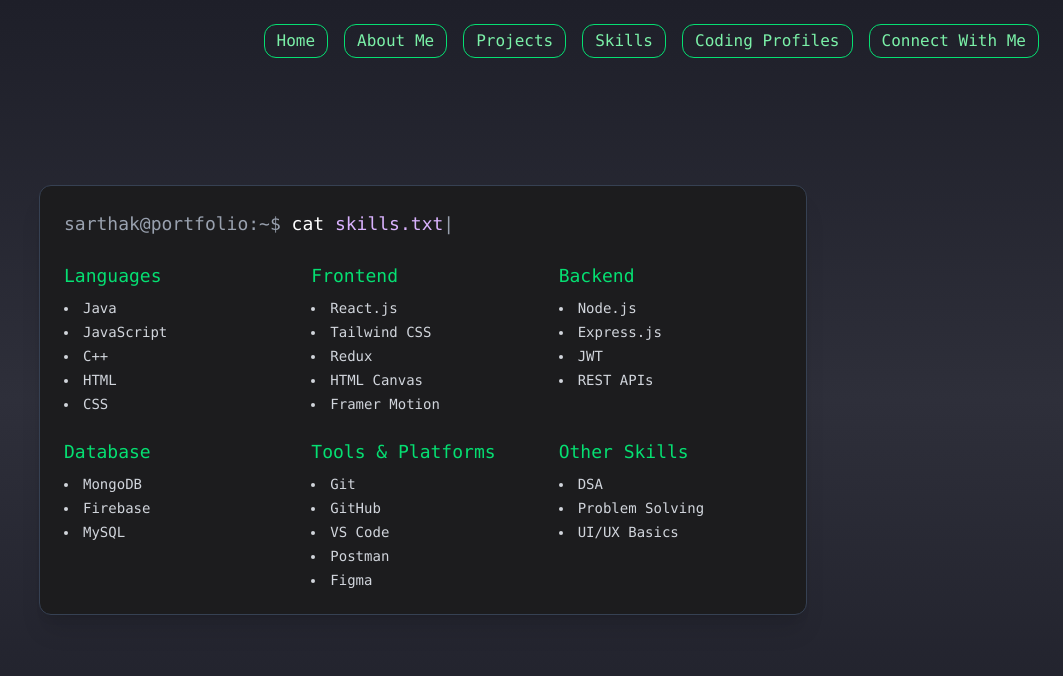
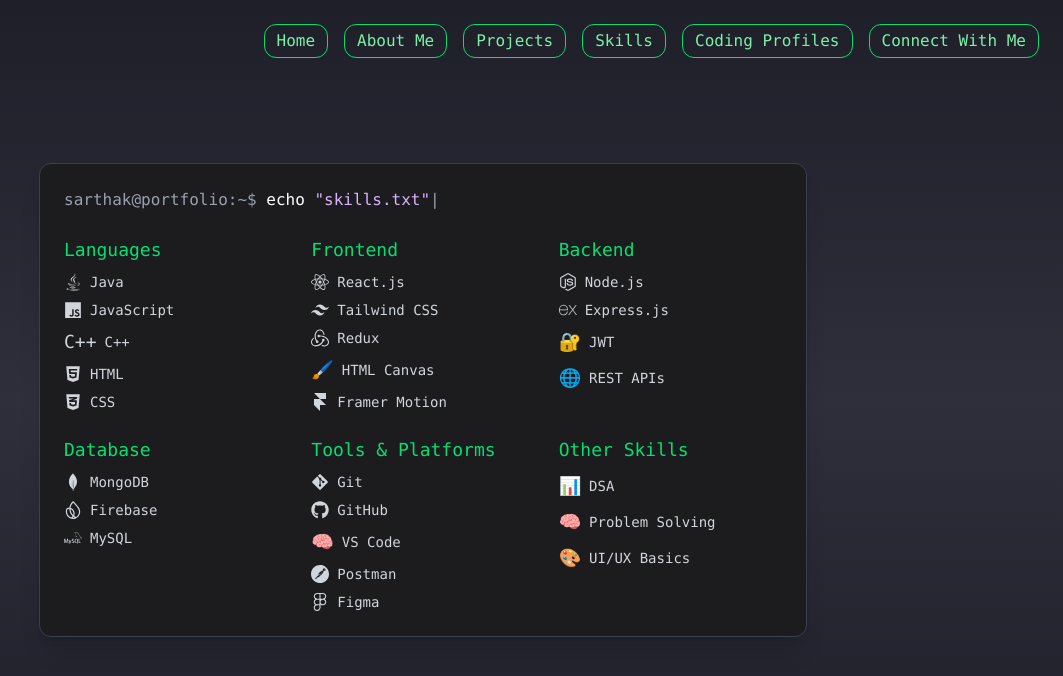
Before and after one commit to OceanicCoder09/portfolio-terminal, a React (Vite) app: page /skills in a window 1280 px wide. Shown: the top 676 px of the page, without its empty margins (217-1280 px from the left). Built offline with nearby package versions, Linux system fonts and the light colour scheme.

Commit message:
Add new code or feature description

```diff
--- a/src/pages/Project.jsx
+++ b/src/pages/Project.jsx
@@ -8,13 +8,13 @@
     title: "ArogyaSathi",
     description: "A modern medical web portal with symptom checking, telemedicine, and AI predictions.",
     tech: ["React", "Node.js", "MongoDB", "JWT", "Tailwind"],
-    link: "https://github.com/sarthak/ArogyaSathi"
+    github: "https://github.com/sarthak/ArogyaSathi"
   },
   {
     title: "Brainly",
     description: "MERN-based web app to save and manage links from social platforms.",
     tech: ["MongoDB", "Express", "React", "Node.js", "JWT", "Tailwind"],
-    link: "https://brainly-frontend-topaz.vercel.app/"
+    demo: "https://brainly-frontend-topaz.vercel.app/"
   },
   {
     title: "Portfolio v1",
@@ -26,38 +26,34 @@
 ];
 
 function Projects() {
-  const [activeTab, setActiveTab] = useState('projects');
+  const [isVisible, setIsVisible] = useState(false);
   const navigate = useNavigate();
-  const [isVisible, setIsVisible] = useState(false);
 
-  // Effect to trigger the entrance animation when component mounts
   useEffect(() => {
-    // Small delay to ensure the animation is noticeable
-    const timer = setTimeout(() => {
-      setIsVisible(true);
-    }, 300);
-
+    const timer = setTimeout(() => setIsVisible(true), 300);
     return () => clearTimeout(timer);
   }, []);
 
   return (
     <div className="w-screen min-h-screen bg-gradient-to-b from-[#1e1f29] via-[#2e2f3a] to-[#1e1f29] flex flex-col items-center pt-20 pb-10 px-4 font-mono">
 
-      {/* Navigation Buttons */}
-      <div className='absolute top-6 right-6 flex gap-4 flex-wrap'>
-        <Button label="Home" variant="outline" onClick={() => navigate('/')} />
-        <Button label="About Me" variant="outline" onClick={() => navigate('/about')} />
-        <Button label="Projects" variant="outline" onClick={() => navigate('/projects')} />
-        <Button label="Skills" variant="outline" onClick={() => navigate('/skills')} />
-        <Button label="Coding Profiles" variant="outline" onClick={() => navigate('/coding')} />
-        <Button label="Connect With Me" variant="outline" onClick={() => navigate('/connect')} />
+      {/* Navigation */}
+      <div className="absolute top-6 right-6 flex gap-3 flex-wrap justify-center sm:justify-end">
+        {["Home", "About Me", "Projects", "Skills", "Coding Profiles", "Connect With Me"].map((label, i) => (
+          <Button
+            key={i}
+            label={label}
+            variant="outline"
+            onClick={() => navigate(`/${label.toLowerCase().replace(/\s+/g, '')}`)}
+          />
+        ))}
       </div>
 
       {/* Terminal Header */}
-      <div className={`bg-[#1c1c1e] border border-gray-700 rounded-t-xl p-4 shadow-xl w-[90%] max-w-4xl transform transition-all duration-700 ${
+      <div className={`bg-[#1c1c1e] border border-gray-700 rounded-t-xl p-4 shadow-xl w-[90%] max-w-4xl transition-all duration-700 ${
         isVisible ? 'translate-y-0 opacity-100' : 'translate-y-10 opacity-0'
       }`}>
-        <div className="text-green-400">
+        <div className="text-green-400 text-sm sm:text-base">
           <span className="text-gray-400">sarthak@portfolio:~$ </span>
           <span className="text-white">ls </span>
           <span className="text-purple-300">./projects</span>
@@ -65,23 +61,22 @@
         </div>
       </div>
 
-      {/* Projects Grid */}
-      <div className={`bg-[#1c1c1e] border border-gray-700 border-t-0 rounded-b-xl p-6 shadow-xl w-[90%] max-w-4xl transform transition-all duration-700 ${
+      {/* Projects */}
+      <section className={`bg-[#1c1c1e] border border-gray-700 border-t-0 rounded-b-xl p-6 shadow-xl w-[90%] max-w-4xl transition-all duration-700 ${
         isVisible ? 'translate-y-0 opacity-100' : 'translate-y-10 opacity-0'
       }`} style={{ transitionDelay: '200ms' }}>
         <div className="grid grid-cols-1 md:grid-cols-2 gap-4">
           {projects.map((project, index) => (
-            <div
+            <article
               key={index}
               className={`bg-[#27272a] border border-gray-700 rounded-lg p-4 hover:border-green-400 hover:scale-[1.02] hover:shadow-xl transition-all duration-500 ${
                 isVisible ? 'translate-y-0 opacity-100' : 'translate-y-10 opacity-0'
               }`}
               style={{ transitionDelay: `${300 + index * 150}ms` }}
             >
-              <div className="text-green-300 font-semibold mb-2">
-                <span className="text-gray-400">$ </span>
-                {project.title}
-              </div>
+              <h3 className="text-green-300 font-semibold mb-2">
+                <span className="text-gray-400">$ </span>{project.title}
+              </h3>
 
               <p className="text-gray-300 text-sm mb-3">{project.description}</p>
 
@@ -96,44 +91,37 @@
                 ))}
               </div>
 
-              {project.link && (
-                <a
-                  href={project.link}
-                  target="_blank"
-                  rel="noopener noreferrer"
-                  className="text-purple-300 hover:text-purple-200 text-sm flex items-center mb-1"
-                >
-                  <span className="text-gray-400 mr-1">→</span> view-project
-                </a>
-              )}
-
+              {/* Project Links */}
+              <div className="space-y-1">
                 {project.demo && (
                   <a
                     href={project.demo}
                     target="_blank"
                     rel="noopener noreferrer"
-                  className="text-sky-300 hover:text-sky-200 text-sm flex items-center mb-1"
+                    className="text-sky-300 hover:text-sky-200 text-sm flex items-center"
+                    aria-label={`Live demo for ${project.title}`}
                   >
                     <span className="text-gray-400 mr-1">→</span> live-demo
                   </a>
                 )}
-
                 {project.github && (
                   <a
                     href={project.github}
                     target="_blank"
                     rel="noopener noreferrer"
                     className="text-gray-400 hover:text-gray-200 text-sm flex items-center"
+                    aria-label={`Source code for ${project.title}`}
                   >
                     <span className="text-gray-400 mr-1">→</span> source-code
                   </a>
                 )}
               </div>
+            </article>
           ))}
         </div>
 
-        {/* Footer Command Line */}
-        <div className={`mt-6 text-green-400 transition-all duration-700 ${
+        {/* Terminal Footer */}
+        <div className={`mt-6 text-green-400 text-sm sm:text-base transition-all duration-700 ${
           isVisible ? 'translate-y-0 opacity-100' : 'translate-y-10 opacity-0'
         }`} style={{ transitionDelay: '800ms' }}>
           <span className="text-gray-400">sarthak@portfolio:~$ </span>
@@ -141,7 +129,7 @@
           <span className="text-purple-300">../</span>
           <span className="text-gray-400 animate-blink">|</span>
         </div>
-      </div>
+      </section>
     </div>
   );
 }
--- a/src/pages/Skills.jsx
+++ b/src/pages/Skills.jsx
@@ -2,26 +2,55 @@
 import { useNavigate } from 'react-router-dom';
 import '../App.css';
 import Button from '../components/Button';
+import {
+  FaJava, FaJs, FaReact, FaHtml5, FaCss3Alt, FaNodeJs, FaGithub, FaDatabase, FaGitAlt, FaFigma,
+} from 'react-icons/fa';
+import {
+  SiTailwindcss, SiRedux, SiMongodb, SiFirebase, SiMysql, SiExpress, SiPostman, SiFramer,
+} from 'react-icons/si';
+
+const skillIcons = {
+  Java: <FaJava />,
+  JavaScript: <FaJs />,
+  'C++': <span>C++</span>,
+  HTML: <FaHtml5 />,
+  CSS: <FaCss3Alt />,
+  'React.js': <FaReact />,
+  'Tailwind CSS': <SiTailwindcss />,
+  Redux: <SiRedux />,
+  'HTML Canvas': <span>🖌️</span>,
+  'Framer Motion': <SiFramer />,
+  'Node.js': <FaNodeJs />,
+  'Express.js': <SiExpress />,
+  JWT: <span>🔐</span>,
+  'REST APIs': <span>🌐</span>,
+  MongoDB: <SiMongodb />,
+  Firebase: <SiFirebase />,
+  MySQL: <SiMysql />,
+  Git: <FaGitAlt />,
+  GitHub: <FaGithub />,
+  'VS Code': <span>🧠</span>,
+  Postman: <SiPostman />,
+  Figma: <FaFigma />,
+  DSA: <span>📊</span>,
+  'Problem Solving': <span>🧠</span>,
+  'UI/UX Basics': <span>🎨</span>,
+};
 
 function Skills() {
   const navigate = useNavigate();
   const [isVisible, setIsVisible] = useState(false);
 
-  // Effect to trigger the entrance animation when component mounts
   useEffect(() => {
-    // Small delay to ensure the animation is noticeable
-    const timer = setTimeout(() => {
-      setIsVisible(true);
-    }, 300);
-
+    const timer = setTimeout(() => setIsVisible(true), 300);
     return () => clearTimeout(timer);
   }, []);
 
   return (
-    <div className="w-screen min-h-screen bg-gradient-to-b from-[#1e1f29] via-[#2e2f3a] to-[#1e1f29] flex items-center justify-center px-4">
+    <div className="w-screen min-h-screen bg-gradient-to-b from-[#1e1f29] via-[#2e2f3a] to-[#1e1f29] flex flex-col items-center justify-start px-4 py-6 md:justify-center">
 
-      {/* Navigation Buttons */}
-      <div className='absolute top-6 right-6 flex gap-4 flex-wrap'>
+      {/* Navigation */}
+      <div className="w-full flex flex-wrap justify-center gap-2 sm:gap-4 sm:absolute sm:top-6 sm:right-6 sm:justify-end mb-6 sm:mb-0">
         <Button label="Home" variant="outline" onClick={() => navigate('/')} />
         <Button label="About Me" variant="outline" onClick={() => navigate('/about')} />
         <Button label="Projects" variant="outline" onClick={() => navigate('/projects')} />
@@ -30,56 +59,27 @@
         <Button label="Connect With Me" variant="outline" onClick={() => navigate('/connect')} />
       </div>
 
-      <div className={`bg-[#1c1c1e] border border-gray-700 rounded-xl p-6 shadow-xl font-mono text-left w-full max-w-3xl transition-all duration-700 ${
+      {/* Main Card */}
+      <div className={`bg-[#1c1c1e] border border-gray-700 rounded-xl p-4 sm:p-6 shadow-xl font-mono text-left w-full max-w-3xl transition-all duration-700 ${
         isVisible ? 'translate-y-0 opacity-100 scale-100' : 'translate-y-10 opacity-0 scale-95'
       }`}>
 
         {/* Terminal-style Header */}
-        <div className="text-green-400 text-base md:text-lg mb-4">
+        <div className="text-green-400 text-sm sm:text-base mb-4">
           <span className="text-gray-400">sarthak@portfolio:~$ </span>
-          <span className="text-white">cat </span>
-          <span className="text-purple-300">skills.txt</span>
+          <span className="text-white">echo </span>
+          <span className="text-purple-300">"skills.txt"</span>
           <span className="text-gray-400 animate-blink">|</span>
         </div>
 
         {/* Skills Grid */}
-        <div className="text-white grid grid-cols-1 sm:grid-cols-2 md:grid-cols-3 gap-6 mt-6">
-          <SkillSection
-            title="Languages"
-            skills={["Java", "JavaScript", "C++", "HTML", "CSS"]}
-            isVisible={isVisible}
-            delay={0}
-          />
-          <SkillSection
-            title="Frontend"
-            skills={["React.js", "Tailwind CSS", "Redux", "HTML Canvas", "Framer Motion"]}
-            isVisible={isVisible}
-            delay={100}
-          />
-          <SkillSection
-            title="Backend"
-            skills={["Node.js", "Express.js", "JWT", "REST APIs"]}
-            isVisible={isVisible}
-            delay={200}
-          />
-          <SkillSection
-            title="Database"
-            skills={["MongoDB", "Firebase", "MySQL"]}
-            isVisible={isVisible}
-            delay={300}
-          />
-          <SkillSection
-            title="Tools & Platforms"
-            skills={["Git", "GitHub", "VS Code", "Postman", "Figma"]}
-            isVisible={isVisible}
-            delay={400}
-          />
-          <SkillSection
-            title="Other Skills"
-            skills={["DSA", "Problem Solving", "UI/UX Basics"]}
-            isVisible={isVisible}
-            delay={500}
-          />
+        <div className="text-white grid grid-cols-1 sm:grid-cols-2 md:grid-cols-3 gap-4 sm:gap-6 mt-4 sm:mt-6">
+          <SkillSection title="Languages" skills={["Java", "JavaScript", "C++", "HTML", "CSS"]} isVisible={isVisible} delay={0} />
+          <SkillSection title="Frontend" skills={["React.js", "Tailwind CSS", "Redux", "HTML Canvas", "Framer Motion"]} isVisible={isVisible} delay={100} />
+          <SkillSection title="Backend" skills={["Node.js", "Express.js", "JWT", "REST APIs"]} isVisible={isVisible} delay={200} />
+          <SkillSection title="Database" skills={["MongoDB", "Firebase", "MySQL"]} isVisible={isVisible} delay={300} />
+          <SkillSection title="Tools & Platforms" skills={["Git", "GitHub", "VS Code", "Postman", "Figma"]} isVisible={isVisible} delay={400} />
+          <SkillSection title="Other Skills" skills={["DSA", "Problem Solving", "UI/UX Basics"]} isVisible={isVisible} delay={500} />
         </div>
       </div>
     </div>
@@ -88,21 +88,22 @@
 
 function SkillSection({ title, skills, isVisible, delay }) {
   return (
-    <div className={`transition-all duration-500 ${
-      isVisible ? 'translate-y-0 opacity-100' : 'translate-y-10 opacity-0'
-    }`} style={{ transitionDelay: `${delay + 300}ms` }}>
-      <h3 className="text-green-400 text-lg mb-2">{title}</h3>
-      <ul className="text-sm text-gray-300 list-disc list-inside space-y-1">
+    <section
+      className={`transition-all duration-500 ${
+        isVisible ? 'translate-y-0 opacity-100' : 'translate-y-10 opacity-0'
+      }`}
+      style={{ transitionDelay: `${delay + 300}ms` }}
+      aria-labelledby={title.toLowerCase().replace(/\s+/g, '-')}>
+      <h3 id={title.toLowerCase().replace(/\s+/g, '-')} className="text-green-400 text-base sm:text-lg mb-2">{title}</h3>
+      <ul className="text-sm text-gray-300 list-disc list-inside space-y-2">
         {skills.map((skill, index) => (
-          <li
-            key={index}
-            className={`hover:text-green-300 transition-all duration-300`}
-          >
+          <li key={index} className="hover:text-green-300 transition-all duration-300 flex items-center gap-2">
+            <span className="text-lg">{skillIcons[skill] || '💡'}</span>
             {skill}
           </li>
         ))}
       </ul>
-    </div>
+    </section>
   );
 }
 
```
Also changed, not shown: src/pages/About.jsx (+15 -21 lines), src/pages/CodingProf.jsx (+10 -15 lines), src/pages/ConnectWithMe.jsx (+14 -12 lines), src/pages/Home.jsx (+22 -22 lines). Lines whose indentation alone changed are shown as unchanged.
